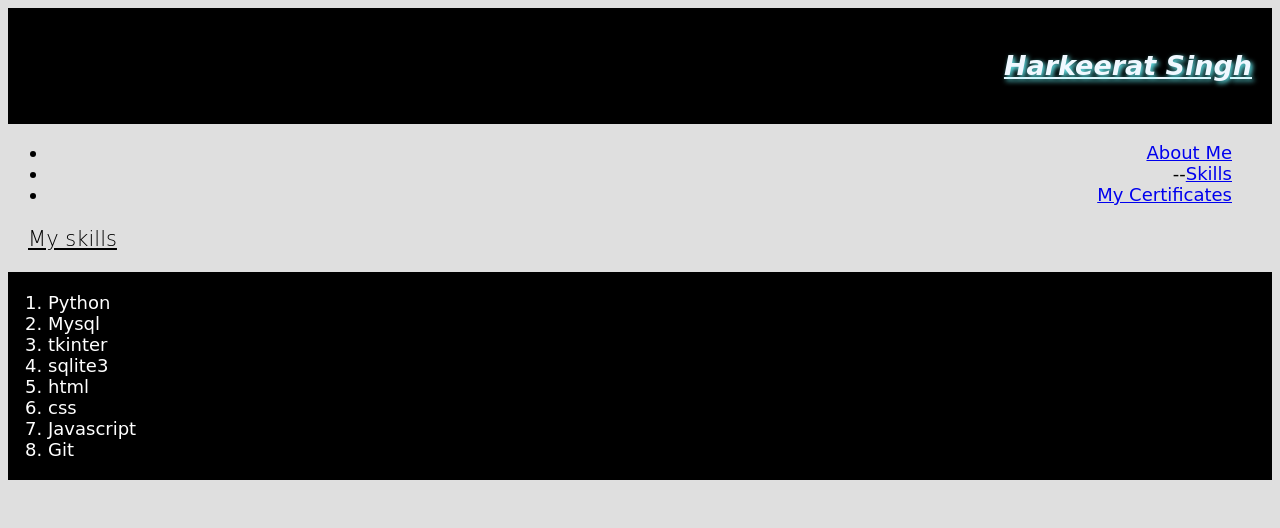
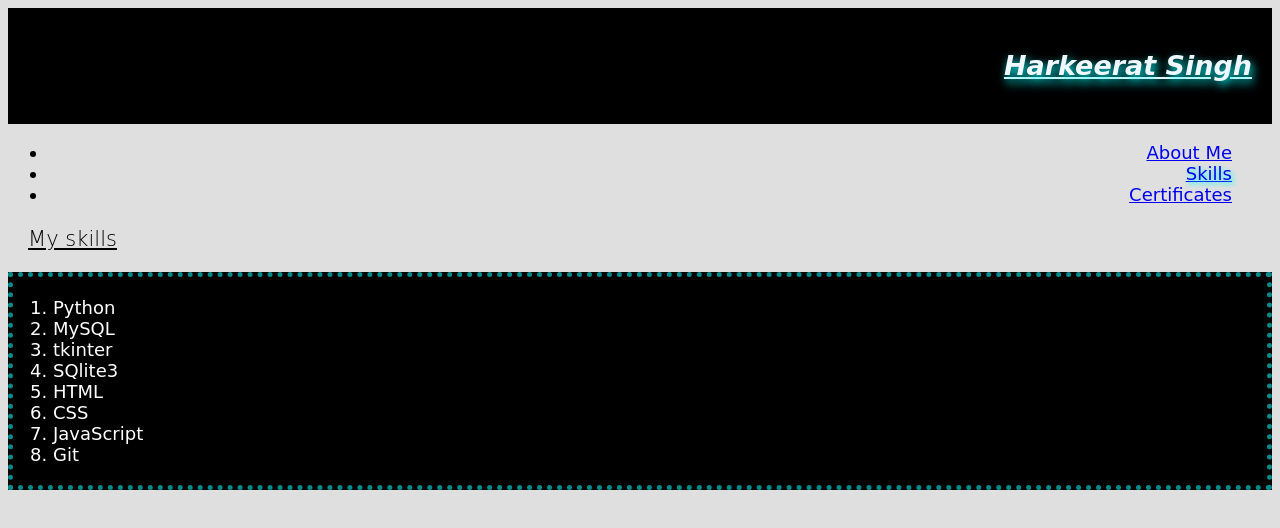
Before and after one commit to harkred/Portfolio-Page, a plain HTML site: page skills.html in a window 1280 px wide. Drawn offline with Linux system fonts and the light colour scheme.

Commit message:
Improved webpage indicator(nav), header, skillset

```diff
--- a/certificates.css
+++ b/certificates.css
@@ -1,3 +1,7 @@
+#certificate {
+    text-shadow: 2px 2px 5px cyan;
+}
+
 .certificates {
     padding-left: 60px;
     text-decoration: underline;
@@ -10,4 +14,5 @@ section.imgs {
     padding-left: 55px;
     background-color: black;
     padding: 40px;
+    border: 5px dashed darkred;
 }
--- a/skills.css
+++ b/skills.css
@@ -1,3 +1,7 @@
+#skill {
+    text-shadow: 2px 2px 5px cyan;
+}
+
 .skills {
     padding-left: 20px;
     text-decoration: underline;
@@ -11,4 +15,5 @@
     padding-left: 40px;
     padding-right: 40px;
     padding-bottom: 20px;
+    border: 5px dotted darkcyan;
 }
--- a/skills.html
+++ b/skills.html
@@ -17,8 +17,8 @@
         <nav>
             <ul>
                 <li><a href='index.html'>About Me</a></li>
-                <li>--<a href='skills.html'>Skills</a></li>
-                <li><a href='certificates.html'>My Certificates</a></li>
+                <li id='skill'><a href='skills.html'>Skills</a></li>
+                <li><a href='certificates.html'>Certificates</a></li>
             </ul>
         </nav>
 
@@ -30,12 +30,12 @@
             <section>
                 <ol class='skill_list'>
                     <li>Python</li>
-                    <li>Mysql</li>
+                    <li>MySQL</li>
                     <li>tkinter</li>
-                    <li>sqlite3</li>
-                    <li>html</li>
-                    <li>css</li>
-                    <li>Javascript</li>
+                    <li>SQlite3</li>
+                    <li>HTML</li>
+                    <li>CSS</li>
+                    <li>JavaScript</li>
                     <li>Git</li>
                 </ol>
             </section>
--- a/style.css
+++ b/style.css
@@ -12,7 +12,7 @@ header {
     padding: 20px;
     font-style: oblique;
     vertical-align: top;
-    text-shadow: 2px 2px 5px rgb(108, 250, 255);
+    text-shadow: 2px 4px 10px cyan ;
 }
 
 .heading {
@@ -23,3 +23,15 @@ nav {
     text-align: right;
     padding-right: 40px;
 }
+
+a:link {
+    text-decoration: underline;
+}
+
+a:visited {
+    color:black;
+}
+
+a:hover {
+    text-shadow: 2px 1px 5px lightcoral;
+}
```
Also changed, not shown: certificates.html (+5 -5 lines), index.css (+10 -1 lines), index.html (+6 -6 lines).
